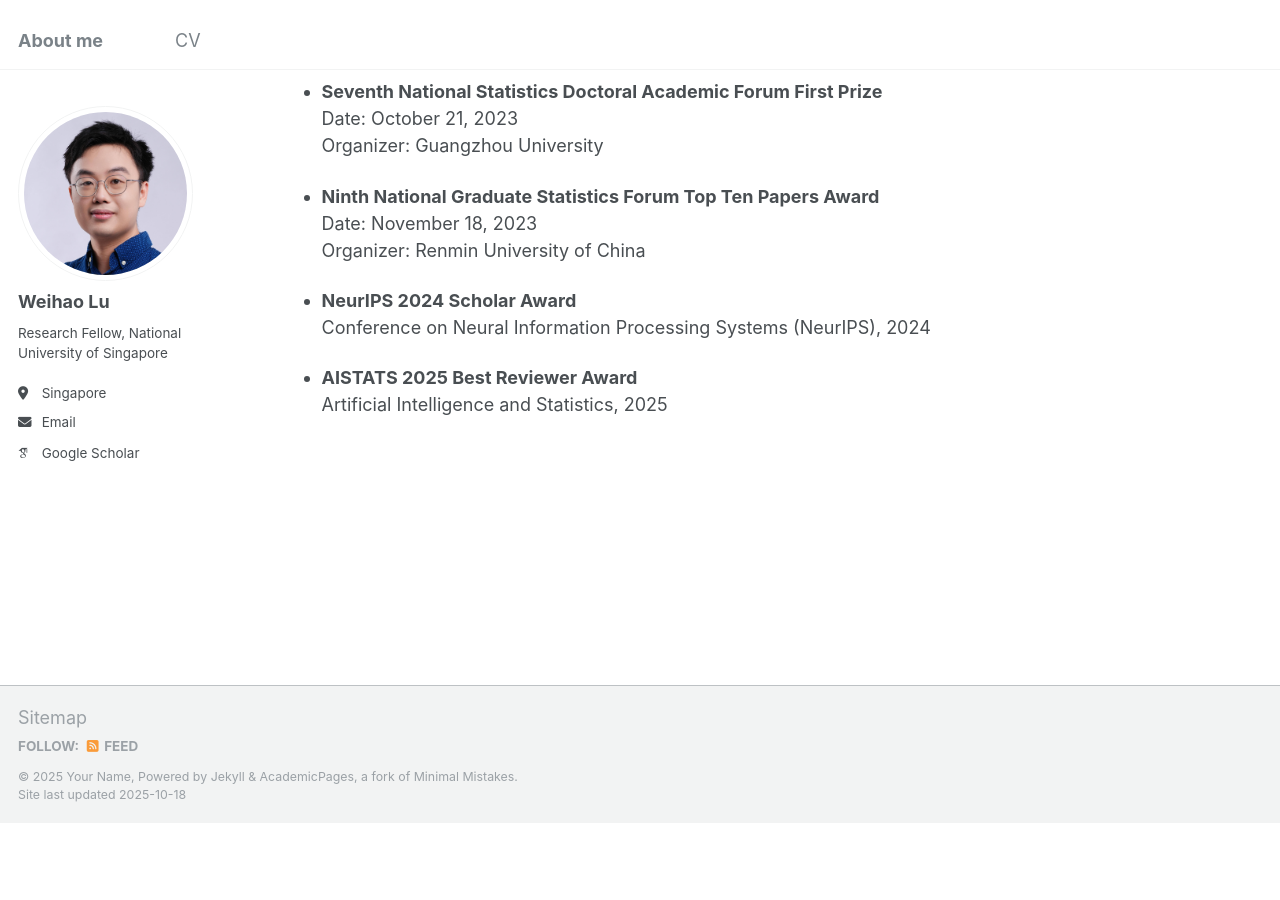
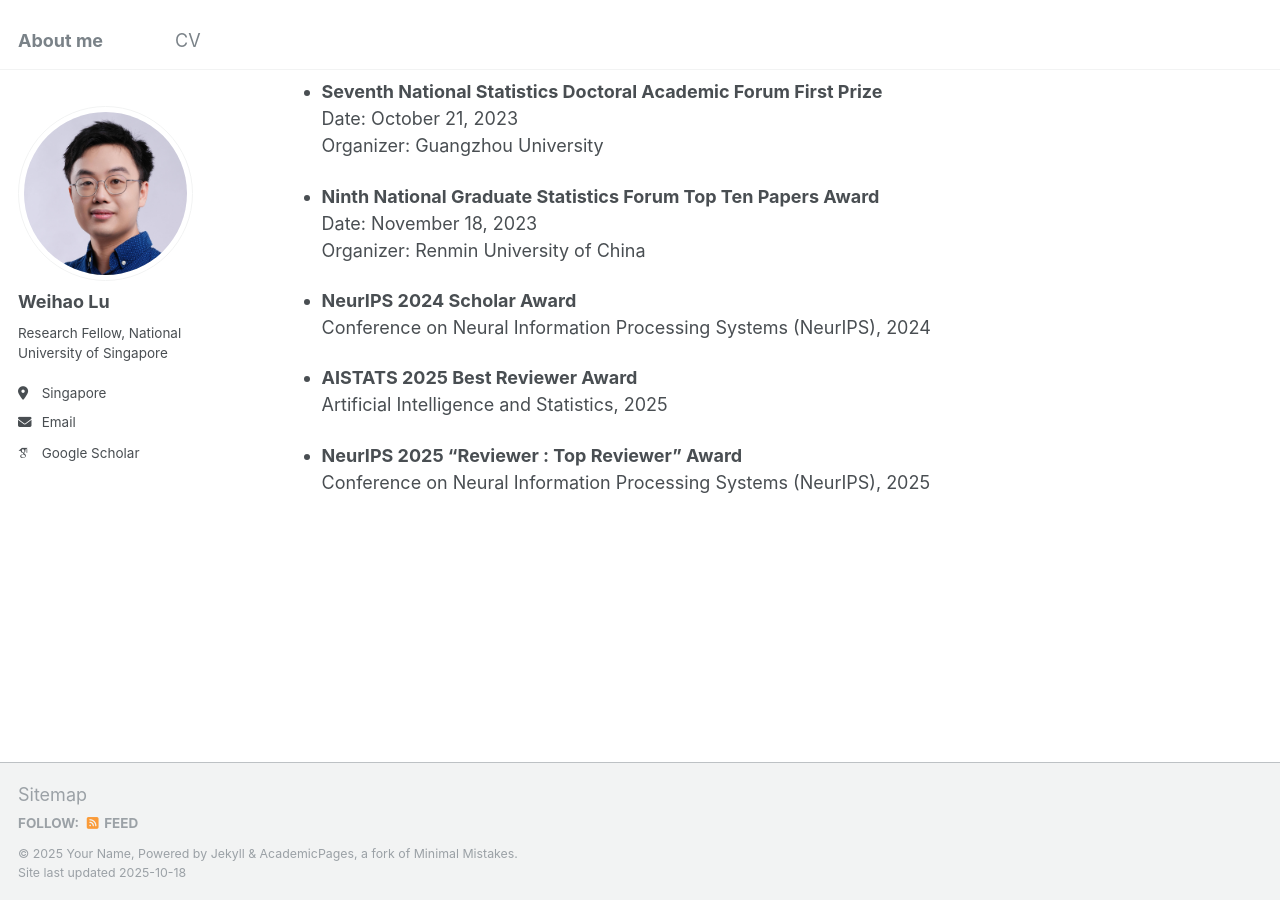
Before and after one commit to luweihao/luweihao.github.io, a Jekyll site: the page built from _pages/about.md, in a window 1280 px wide and 900 px high, scrolled down 1427 px. Built offline with Jekyll 4.4.1, drawn with Linux system fonts in a browser that asks for light colours; some web fonts are replaced; before the commit the page ends 2250 px from its top, so only the background shows below that.

Commit message:
Update about.md

```diff
--- a/_pages/about.md
+++ b/_pages/about.md
@@ -68,3 +68,6 @@ To appear in JMLR
 
 - **AISTATS 2025 Best Reviewer Award**
   Artificial Intelligence and Statistics, 2025
+
+- **NeurIPS 2025 "Reviewer : Top Reviewer" Award**
+  Conference on Neural Information Processing Systems (NeurIPS), 2025
```
